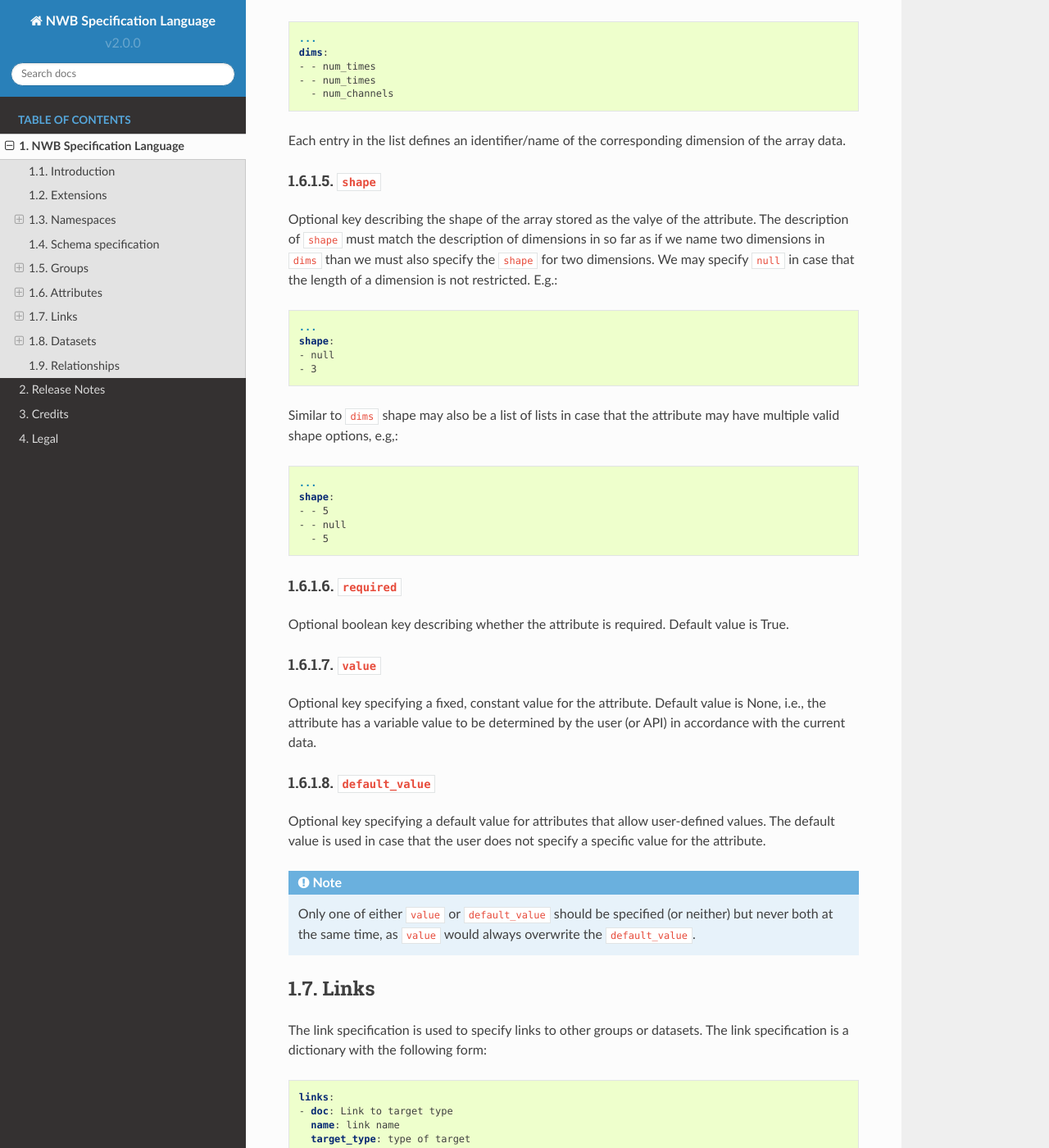
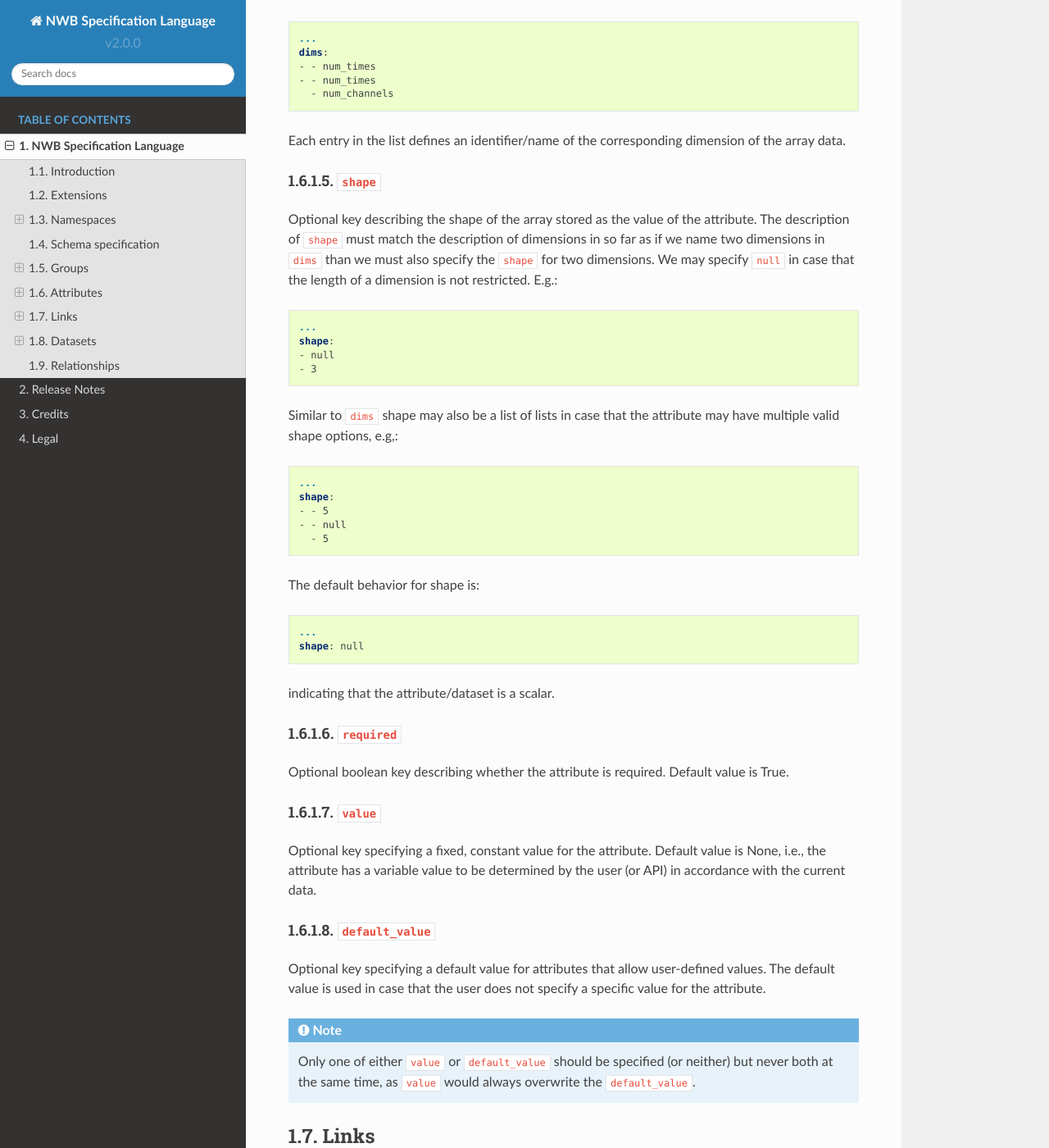
Before and after one commit to NeurodataWithoutBorders/nwb-schema, a Sphinx documentation site: the page built from docs/language/source/specification_language_description.rst, in a window 1280 px wide and 1400 px high, scrolled down 13417 px. Shown: the whole window at 82% size. Built offline with Sphinx 7.4.7 and the Read the Docs theme 2.0.0, drawn with Linux system fonts in a browser that asks for light colours.

Commit message:
Clarified the behavior of shape in the spec language for specifying scalars

```diff
--- a/docs/language/source/specification_language_description.rst
+++ b/docs/language/source/specification_language_description.rst
@@ -700,7 +700,7 @@ of the array data.
 ``shape``
 ^^^^^^^^^
 
-Optional key describing the shape of the array stored as the valye of the attribute.
+Optional key describing the shape of the array stored as the value of the attribute.
 The description of ``shape`` must match the description of dimensions in so far as
 if we name two dimensions in ``dims`` than we must also specify the ``shape`` for
 two dimensions. We may specify ``null`` in case that the length of a dimension is not
@@ -723,6 +723,16 @@ may have multiple valid shape options, e.g,:
     - - 5
     - - null
       - 5
+
+The default behavior for shape is:
+
+.. code-block:: yaml
+
+    ...
+    shape: null
+
+indicating that the attribute/dataset is a scalar.
+
 
 
 ``required``
```
